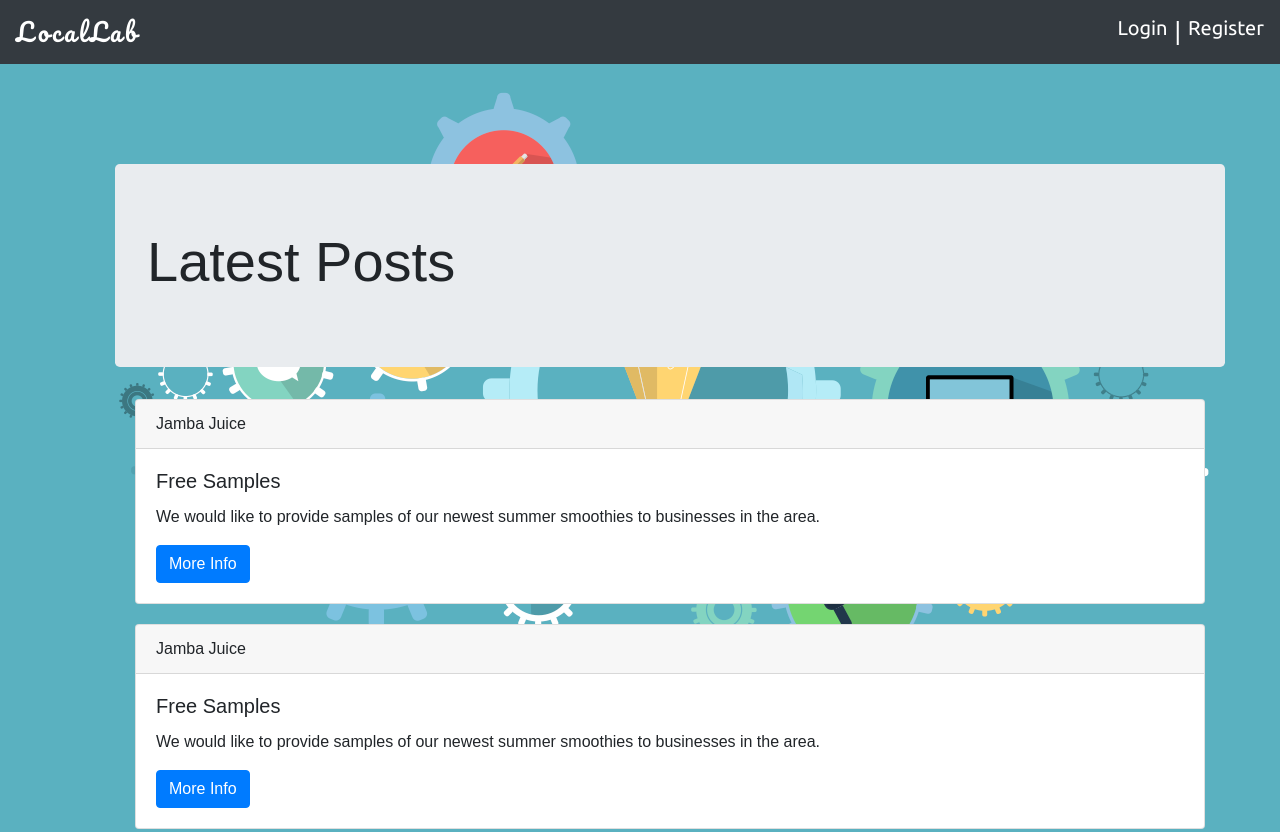
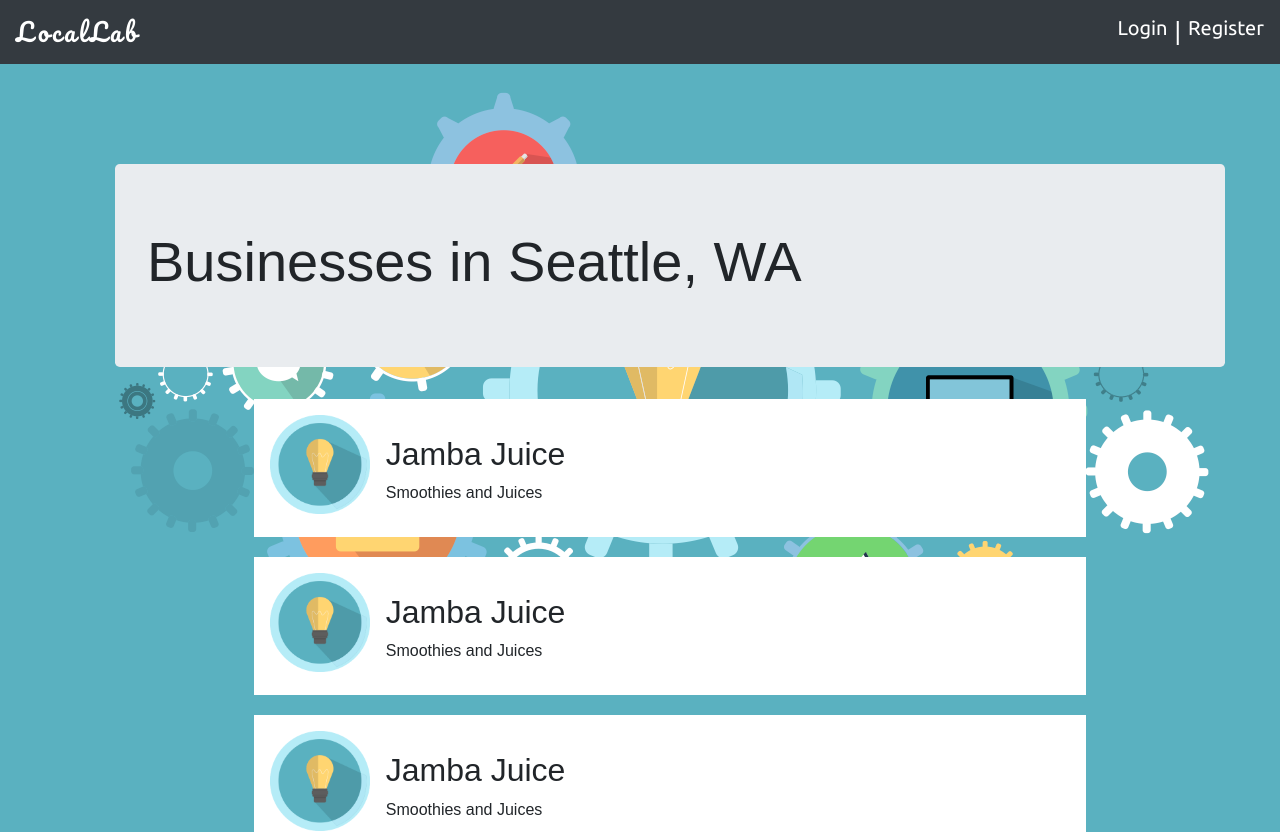
Before and after one commit to jlaceda/locollab, a React (Create React App) app in the folder client/: page / in a window 1280 px wide. Shown: the top 832 px of the page. Built offline with nearby package versions, Linux system fonts and the light colour scheme.

Commit message:
fix home component

```diff
--- a/client/src/App.jsx
+++ b/client/src/App.jsx
@@ -4,7 +4,7 @@
 import './components/Navbar/index'
 import './App.css'
 import Navbar from './components/Navbar/index'
-import Main from './components/Main'
+import Home from './components/Home/home'
 import Profile from './components/ProfilePage/profile'
 
 class App extends Component {
@@ -15,7 +15,7 @@
         <Switch>
           <Route path='/profile' components={Profile} />
           <Route path='/newProfile' component={BizProfile} />
-          <Route path='/' component={Main} />
+          <Route path='/' component={Home} />
         </Switch>
       </Router>
     )
--- a/client/src/components/home/home.jsx
+++ b/client/src/components/home/home.jsx
@@ -1,6 +1,6 @@
 import React from "react";
 import "./style.css";
-import StockPhoto from "../../bgsmall.png"
+import StockPhoto from "./bgsmall.png"
 
 
 
--- a/client/src/components/home/style.css
+++ b/client/src/components/home/style.css
@@ -3,7 +3,8 @@
     width: 75%;
     margin-left: auto;
     margin-right: auto;
-
+    padding: 1em;
+    background-color: white;
 }
 
 img {
@@ -15,5 +16,5 @@
 }
 
 .container {
-
+    margin: 100px;
 }
```
Also changed, not shown: client/src/components/home/bgsmall.png (renamed from client/public/images/bgsmall.png).
